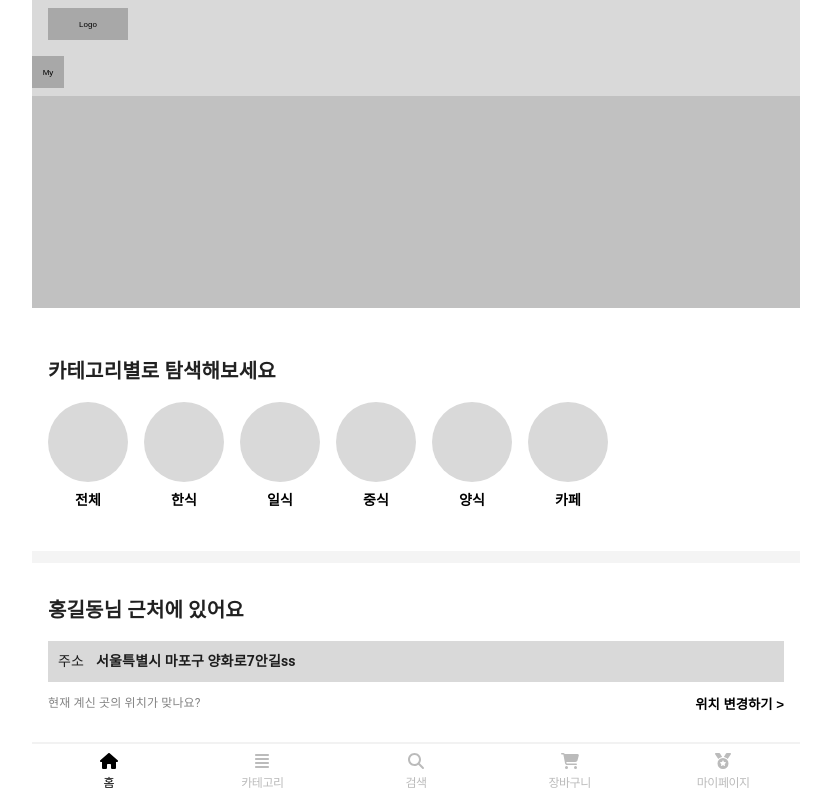
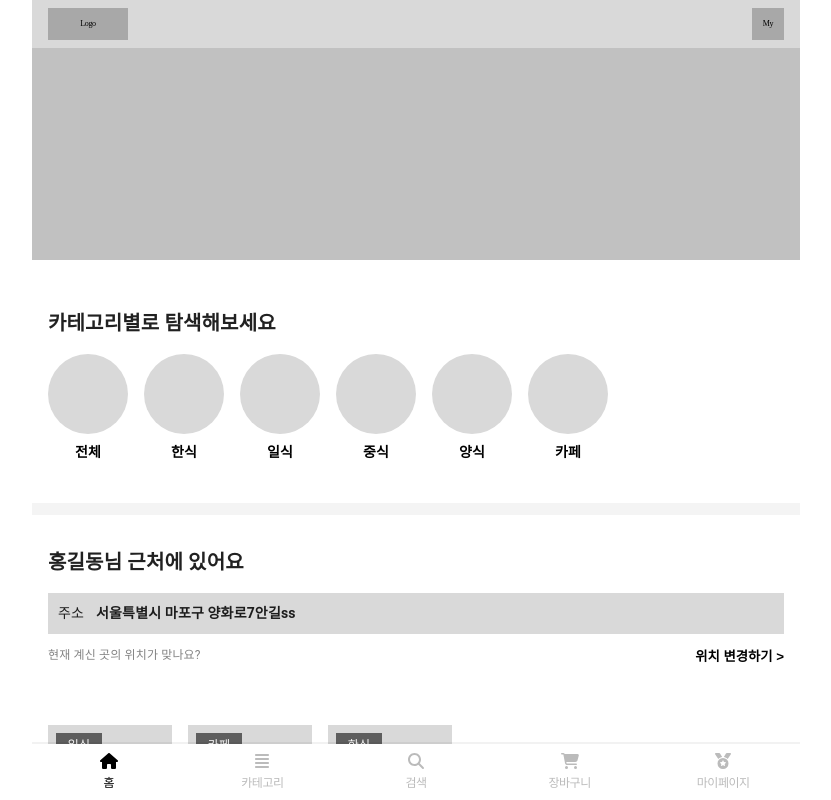
Before and after one commit to dlantjdgkgk/SmallGift, a React (Create React App) app: page / in a window 1280 px wide. Shown: the top 800 px of the page, without its empty margins (224-1055 px from the left). Built offline with nearby package versions, Linux system fonts and the light colour scheme.

Commit message:
feat: 헤더 디자인 수정

```diff
--- a/src/components/Header/style.ts
+++ b/src/components/Header/style.ts
@@ -1,19 +1,19 @@
 import styled from "styled-components";
 
 export const HeaderWrapper = styled.div`
+  padding-top: 48px;
+  .container {
+    width: 100%;
     min-width: 360px;
     max-width: 768px;
-  margin: 0 auto;
-  width: 100%;
     background-color: #d9d9d9;
     display: flex;
     justify-content: space-between;
-  position: sticky;
+    position: fixed;
     top: 0px;
-  left: 0px;
-  right: 0px;
     z-index: 1;
-  transition: top 0.2s ease-in-out;
+    transition: top 0.4s ease-in-out;
+  }
 
   .logo {
     width: 80px;
@@ -21,10 +21,16 @@ export const HeaderWrapper = styled.div`
     background-color: #a8a8a8;
     margin: 8px 0px 8px 16px;
     font-size: 8px;
-    display: flex;
-    justify-content: center;
-    align-items: center;
+    font-family: "Noto Sans KR";
+    font-style: normal;
+    font-weight: 400;
+    font-size: 8px;
+    line-height: 12px;
+    letter-spacing: -0.04em;
+    color: #000000;
   }
+
+  .back,
   button {
     width: 32px;
     height: 32px;
@@ -32,5 +38,16 @@ export const HeaderWrapper = styled.div`
     font-size: 8px;
     background-color: #a8a8a8;
     margin: 8px 16px 8px 0px;
+    font-family: "Noto Sans KR";
+    font-style: normal;
+    font-weight: 400;
+    font-size: 8px;
+    line-height: 12px;
+    text-align: center;
+    letter-spacing: -0.04em;
+    color: #000000;
+  }
+  .back {
+    margin-left: 16px;
   }
 `;
```
Lines whose indentation alone changed are shown as unchanged.
